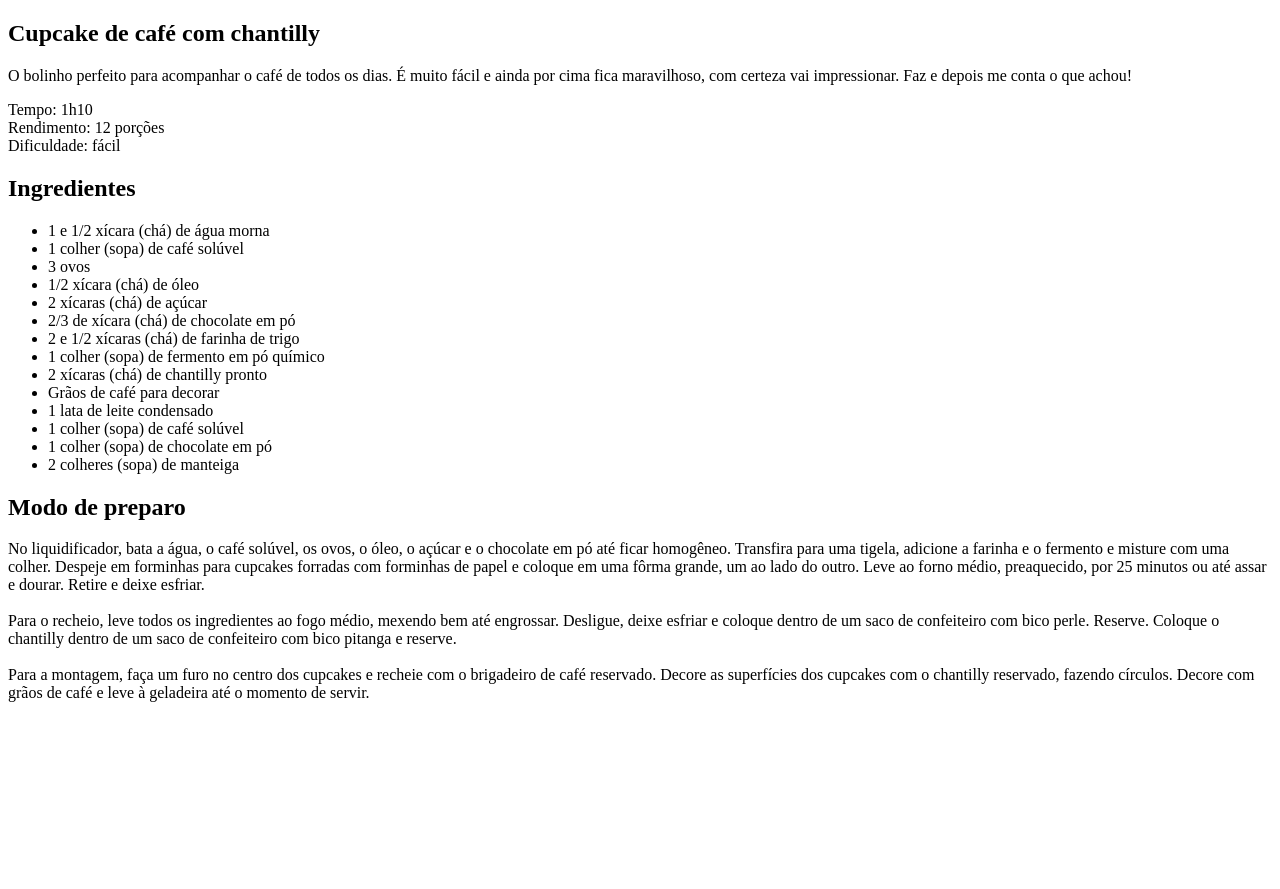
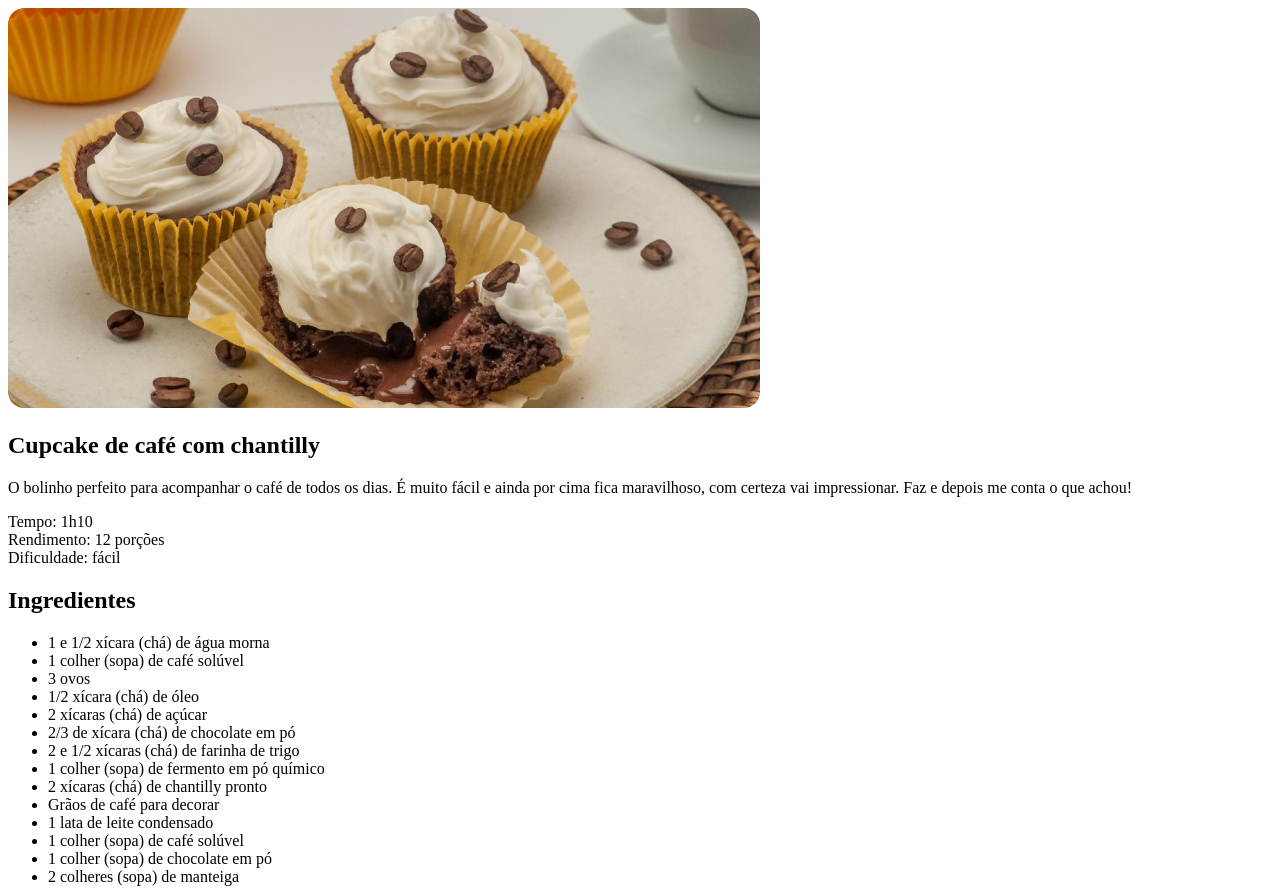
Before and after one commit to brunomaia08/pagina_de_receitas, a plain HTML site: page index.html in a window 1280 px wide. Shown: the top 889 px of the page. Before the commit the page ends 800 px from the top, so only its background shows below. Drawn offline with Linux system fonts and the light colour scheme.

Commit message:
adicionando imagens e style.css

```diff
--- a/index.html
+++ b/index.html
@@ -4,9 +4,11 @@
   <meta charset="UTF-8">
   <meta name="viewport" content="width=device-width, initial-scale=1.0">
   <title>Página de receita</title>
+  <link rel="stylesheet" href="style.css">
 </head>
 <body>
   <div id="page">
+    <img src="assets/main-image.jpg" alt="Imagem de um Cupcake com grãos de café espalhado e coberto de chantilly">
     <main>
       <section id="about">
         <h1>Cupcake de café com chantilly</h1>
--- /dev/null
+++ b/style.css
@@ -0,0 +1,3 @@
+img {
+  border-radius: 16px;
+}
```
Also changed, not shown: assets/bg.jpg (added), assets/main-image.jpg (added).
